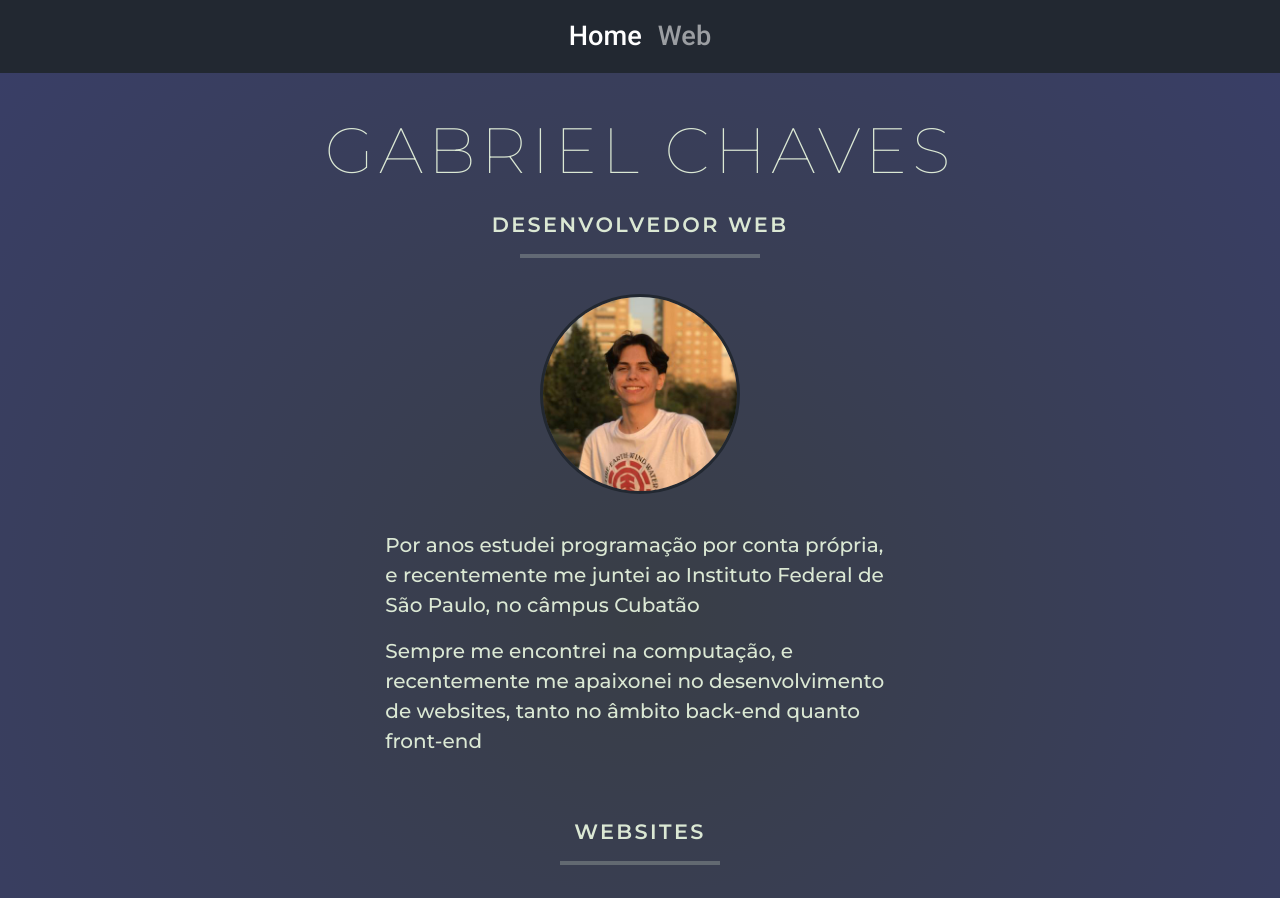
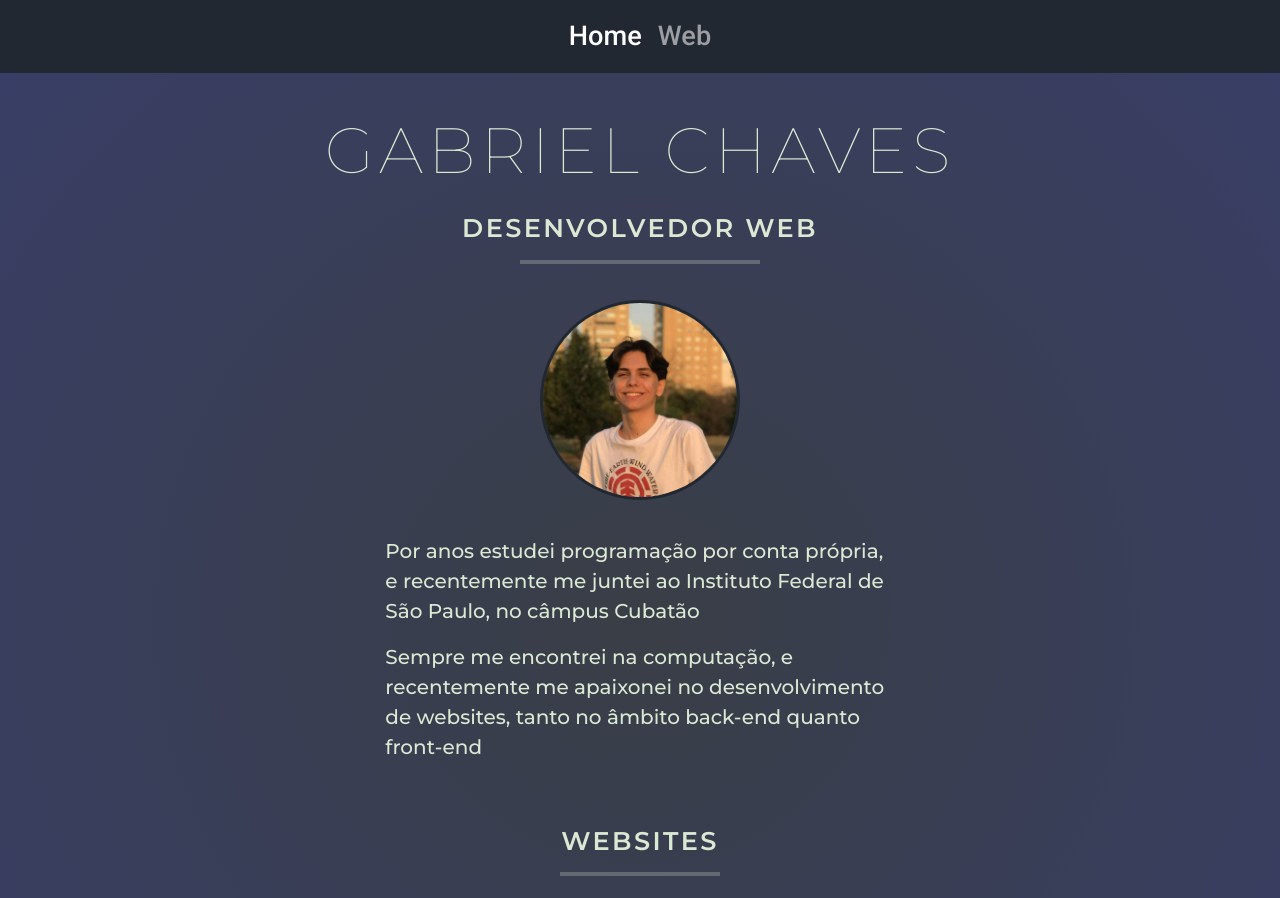
Before and after one commit to gabrielchv/Portfolio, a website: page index.html in a window 1280 px wide. Shown: the top 898 px of the page. Drawn offline with Linux system fonts and the light colour scheme.

Commit message:
deixando mais bonito o websites

```diff
--- a/src/style.scss
+++ b/src/style.scss
@@ -35,7 +35,7 @@ header {
         font-weight: 600;
         color: $font-color;
         letter-spacing: 0.15rem;
-        font-size: 1.3rem;
+        font-size: 1.6rem;
     }
     img {
         width: 200px;
@@ -61,7 +61,7 @@ header {
         font-weight: 600;
         color: $font-color;
         letter-spacing: 0.15rem;
-        font-size: 1.3rem;
+        font-size: 1.6rem;
     }
     hr {
         margin: 1rem auto 2.25rem auto;
```
Also changed, not shown: extra/output.css.
